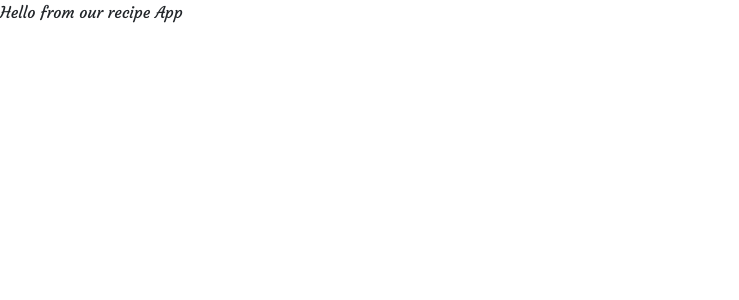
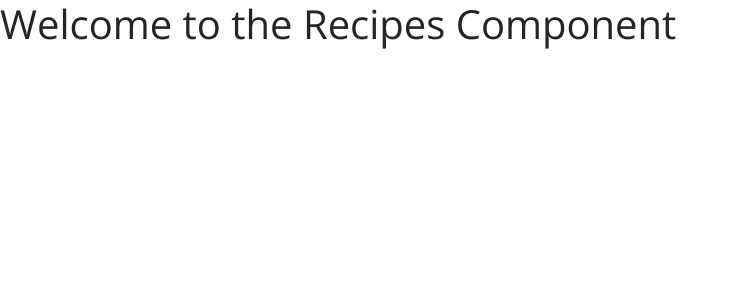
Before and after one commit to erikyoung/recipe-lovers, a React (Create React App) app: page /recipes/1 in a window 1280 px wide. Shown: the top 300 px of the page, without its empty margins (0-739 px from the left). Built offline with nearby package versions, Linux system fonts and the light colour scheme.

Commit message:
added router paths for different elements

```diff
--- a/src/App.js
+++ b/src/App.js
@@ -1,13 +1,27 @@
 import React, { Component } from 'react';
+import Home from './pages/Home';
+import Default from './pages/Default';
+import Recipes from './pages/Recipes';
+import SingleRecipe from './pages/SingleRecipe';
+import { BrowserRouter as Router, Route, Switch } from 'react-router-dom';
 import './App.css';
 import 'bootstrap/dist/css/bootstrap.min.css';
 
 class App extends Component {
   render() {
     return (
-      <div className="App">
-        <p className="text-slanted">Hello from our recipe App</p>
-      </div>
+
+      <Router>
+        <main>
+          {/* navbar */}
+          <Switch>
+             <Route path="/" exact component={Home} />
+             <Route path="/recipes" component={Recipes} />
+             <Route path="/recipes/:id" component={SingleRecipe} />
+             <Route component={Default} />
+          </Switch>
+        </main>
+      </Router>
     );
   }
 }
--- /dev/null
+++ b/src/pages/Default.js
@@ -0,0 +1,12 @@
+/* Core */
+import React, { Component } from 'react';
+
+
+
+export default class Default extends Component {
+  render() {
+    return (
+      <h1>Welcome to the Default Component</h1>
+    );
+  }
+}
--- /dev/null
+++ b/src/pages/Home.js
@@ -0,0 +1,12 @@
+/* Core */
+import React, { Component } from 'react';
+
+
+
+export default class Home extends Component {
+  render() {
+    return (
+      <h1>Welcome to the Home Component</h1>
+    );
+  }
+}
--- /dev/null
+++ b/src/pages/Recipes.js
@@ -0,0 +1,12 @@
+/* Core */
+import React, { Component } from 'react';
+
+
+
+export default class Recipes extends Component {
+  render() {
+    return (
+     <h1>Welcome to the Recipes Component</h1>
+    );
+  }
+}
--- /dev/null
+++ b/src/pages/SingleRecipe.js
@@ -0,0 +1,12 @@
+/* Core */
+import React, { Component } from 'react';
+
+
+
+export default class SingleRecipe extends Component {
+  render() {
+    return (
+      <h1>Welcome to the SingleRecipe Component</h1>
+    );
+  }
+}
```
